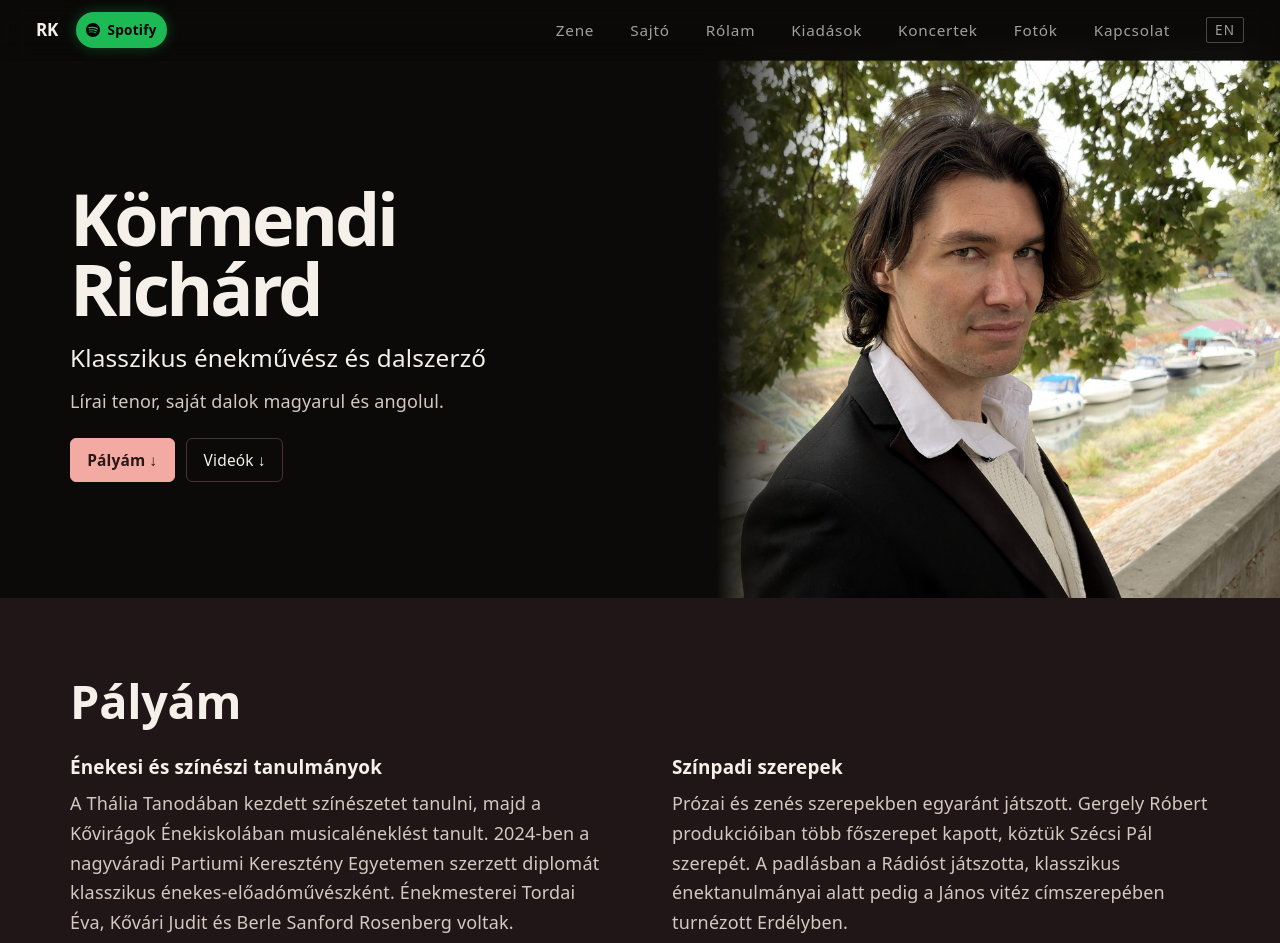
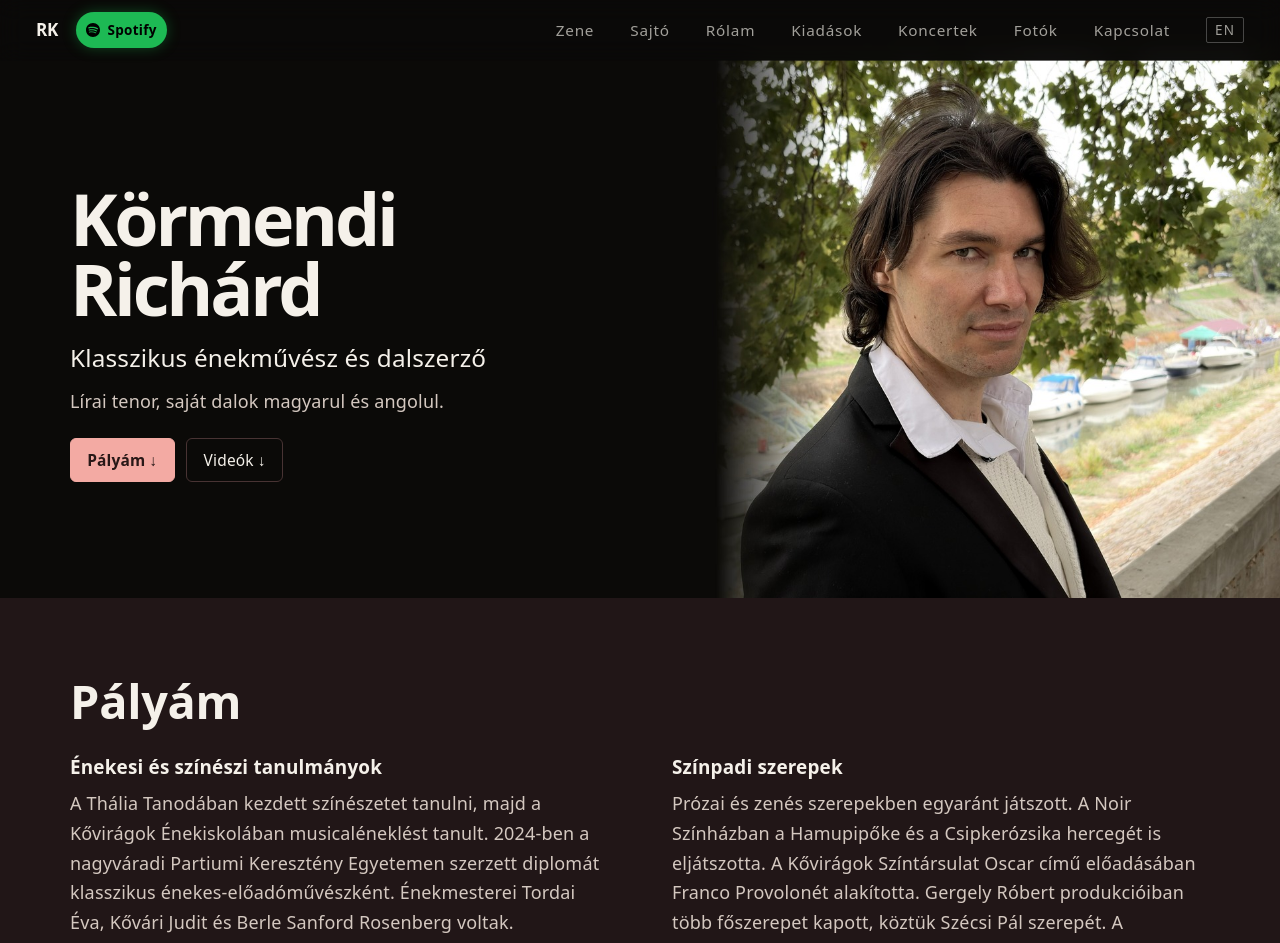
Before and after one commit to rickcircle/richard-kormendi-site, a React (Vite) app: page /bemutatkozas in a window 1280 px wide. Shown: the top 943 px of the page. Built offline with nearby package versions, Linux system fonts and the light colour scheme.

Commit message:
Add theatre roles to the artist biography

```diff
--- a/src/pages/ArtistBiography.jsx
+++ b/src/pages/ArtistBiography.jsx
@@ -6,7 +6,7 @@ const biography = {
     },
     {
       title: "Színpadi szerepek",
-      text: "Prózai és zenés szerepekben egyaránt játszott. Gergely Róbert produkcióiban több főszerepet kapott, köztük Szécsi Pál szerepét. A padlásban a Rádióst játszotta, klasszikus énektanulmányai alatt pedig a János vitéz címszerepében turnézott Erdélyben.",
+      text: "Prózai és zenés szerepekben egyaránt játszott. A Noir Színházban a Hamupipőke és a Csipkerózsika hercegét is eljátszotta. A Kővirágok Színtársulat Oscar című előadásában Franco Provolonét alakította. Gergely Róbert produkcióiban több főszerepet kapott, köztük Szécsi Pál szerepét. A padlásban a Rádióst játszotta, klasszikus énektanulmányai alatt pedig a János vitéz címszerepében turnézott Erdélyben.",
     },
     {
       title: "Saját dalok és zenei pálya",
@@ -24,7 +24,7 @@ const biography = {
     },
     {
       title: "Stage roles",
-      text: "He has performed in both plays and musicals. He played several leading roles in Róbert Gergely’s productions, including the Hungarian singer Pál Szécsi. He also played Rádiós in A padlás and toured Transylvania in the title role of János vitéz while studying classical singing.",
+      text: "He has performed in both plays and musicals. At Noir Theatre, he played the prince in both Cinderella and Sleeping Beauty. He also played Franco Provolone in the Kővirágok theatre company’s production of Oscar. He played several leading roles in Róbert Gergely’s productions, including the Hungarian singer Pál Szécsi. He also played Rádiós in A padlás and toured Transylvania in the title role of János vitéz while studying classical singing.",
     },
     {
       title: "Songwriting and musical career",
```
